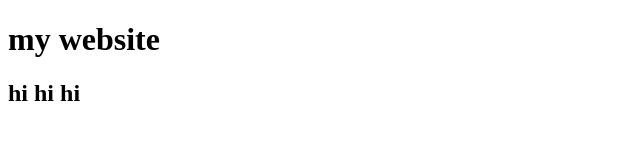
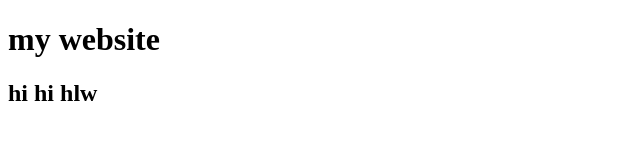
Before and after one commit to sufi-e/my_first_website1, a plain HTML site: page index.html in a window 1280 px wide. Shown: the full height of the page, 0-640 px from the left. Drawn offline with Linux system fonts and the light colour scheme.

Commit message:
Update index.html

```diff
--- a/index.html
+++ b/index.html
@@ -8,6 +8,6 @@
 </head>
 <body>
     <h1>my website</h1>
-    <h2>hi hi hi</h2>
+    <h2>hi hi hlw</h2>
 </body>
 </html>
```
